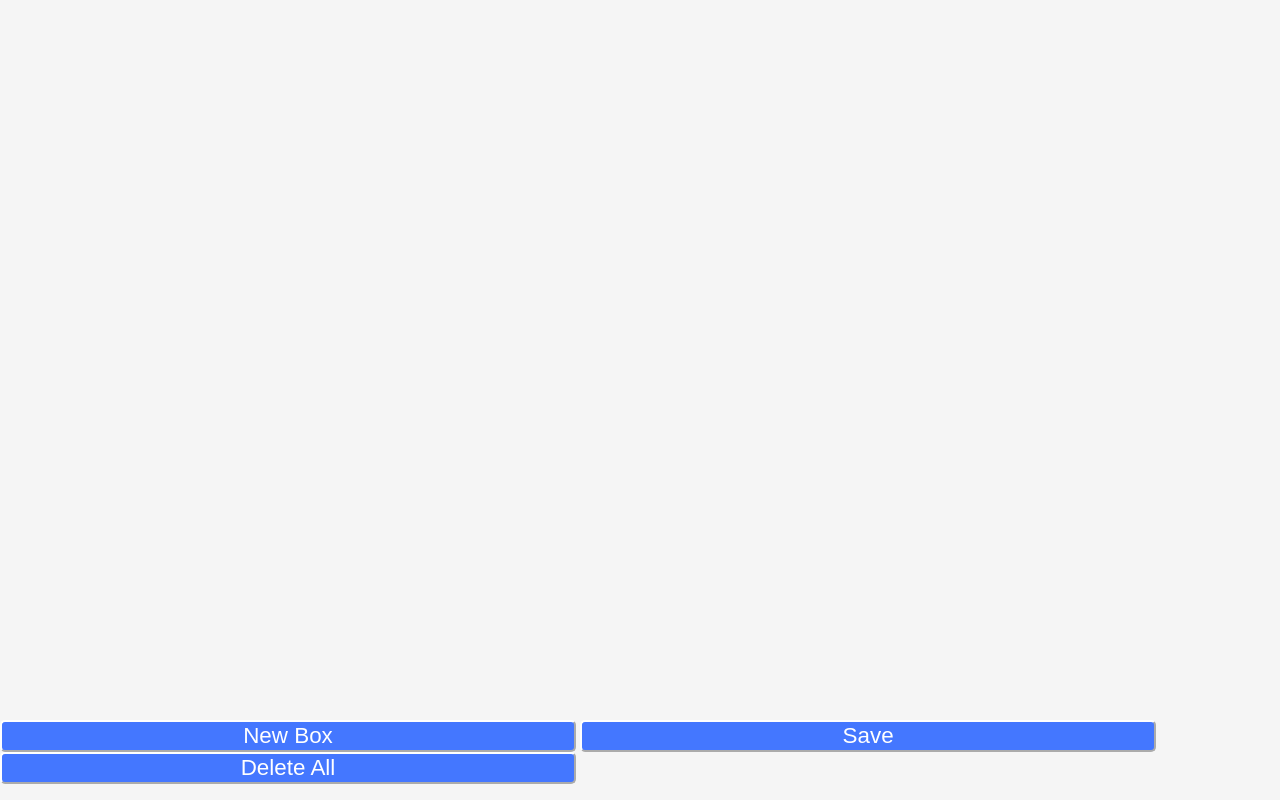
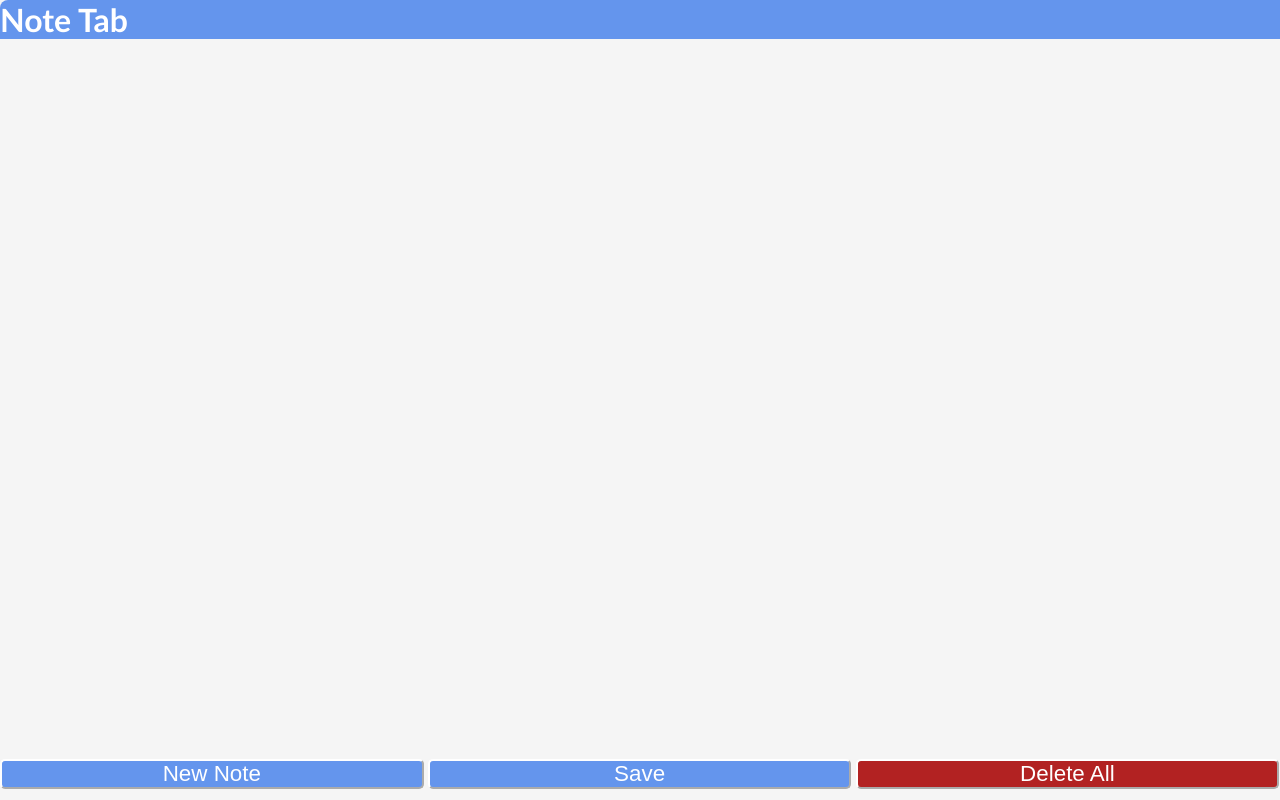
Before and after one commit to claudgent/note-tabs, a browser extension: page html/index.html in a window 1280 px wide. Drawn offline with nearby package versions, Linux system fonts and the light colour scheme.

Commit message:
added logo and slight restyling

```diff
--- a/css/main.css
+++ b/css/main.css
@@ -1,64 +1,81 @@
-/*
-** file: css/main.css
-** description: custom styling for "html/main.html" file
-*/
+* {
+    margin: 0;
+    padding: 0;
+}
+
 body {
-	margin: 0;
-    padding: 0;
+    box-sizing: border-box;
     color: black;
 	background: whitesmoke;
 	font-family: 'Gill Sans', 'Gill Sans MT', Calibri, 'Trebuchet MS', sans-serif;
 }
 
+div {
+    line-height: 1.5rem;
+    font-size: 1.2rem;
+
+}
+
+button {
+    display: inline-block;
+    background-color: cornflowerblue;
+    bottom: 0;
+    color: white;
+    font-size: 1.4rem;
+    width: 33.1%;
+    margin: 0 auto;
+    border-color: white;
+    border-radius: 5px;
+}
+
+button:hover {
+    cursor: pointer;
+}
+
+.logo {
+    background-color: cornflowerblue;
+    border-top-left-radius: 8px;
+    color: white;;
+}
+
 .flex-container {
-    display: -webkit-flex;
     display: flex;
-    -webkit-flex-direction: row;
-    flex-direction: row;
-    justify-content: space-evenly;
+    flex-wrap: wrap;
+    align-items: space-between;
+    margin: 0 auto;
+    height: 90%;
+    width: 100%;
     overflow: auto;
-    flex-wrap: wrap;
-    flex-basis: auto;
-    height: 90%;
-    width: 90%;
-    margin: 0 auto;
 }
 
 .note {
-    height: 30vh;
-    width: 25vw;
-    padding: .5em;
+    flex: 1 1 10vw;
+    margin: 1%;
+    min-width: 25%;
+    height: auto;
     text-align: left;
     background-color: white;
     box-shadow: 0 4px 8px 0 rgba(0, 0, 0, 0.2), 0 6px 20px 0 rgba(0, 0, 0, 0.19);
     border-top-left-radius: 8px;
-    overflow-wrap: break-word;
-    overflow: auto;
-    resize: both;
+
 }
 
 .title {
-    background: seagreen;
+    background-color: seagreen;
     border-top-left-radius: 8px;
     color: white;
     font-size: 1.2em;
     padding: .25em;
 }
 
-div {
-    line-height: 1.5;
-    font-size: 1.2rem;
-
+.container {
+    height: 80%;
+    margin: 1em;
+}
+.container:focus {
+    outline: none;
 }
 
-button {
-    display: inline-block;
-    background-color: #47f;
-    color: white;
-    font-size: 1.4rem;
-    width: 45%;
-    margin: 0 auto;
-    border-color: white;
-    border-radius: 5px;
-
+#deleteAll {
+    background-color: firebrick;
 }
--- a/html/index.html
+++ b/html/index.html
@@ -1,11 +1,11 @@
 <html>
     <head>
-        <!-- load stylesheets: internal -->
         <link rel="stylesheet" type="text/css" href="../css/main.css"></link>
     </head>
     <body>
+        <h1 class="logo">Note Tab</h1>
         <div id="outer-div" class="flex-container"></div>
-        <button id="newNoteBtn">New Box</button>
+        <button id="newNoteBtn">New Note</button>
         <button id="saveNoteBtn">Save</button>
         <button id="deleteAll" >Delete All</button>
         <script src="../node_modules/interactjs/dist/interact.min.js"></script>
--- a/js/main.js
+++ b/js/main.js
@@ -133,7 +133,7 @@ boxBtn.addEventListener('click', () => {
 });
 
 // Delete All
-//=============================================================
+// =============================================================
 
 const deleteAllDivs = () => {
   chrome.storage.sync.clear();
@@ -143,7 +143,7 @@ const deleteAllDivs = () => {
     outerDiv.removeChild(outerDiv.firstChild);
   }
   console.log('cleared');
-}
+};
 
 delAll.addEventListener('click', () => {
   deleteAllDivs();
```
